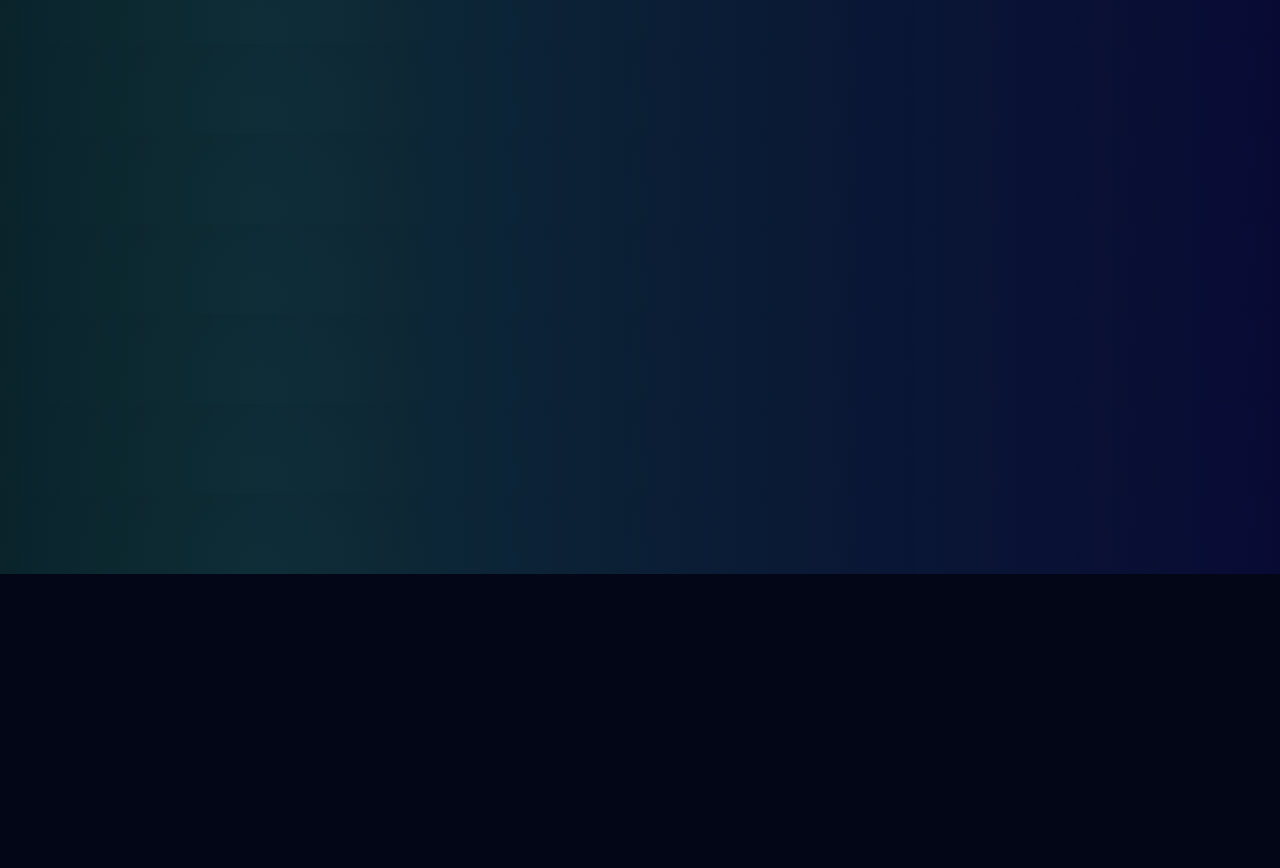
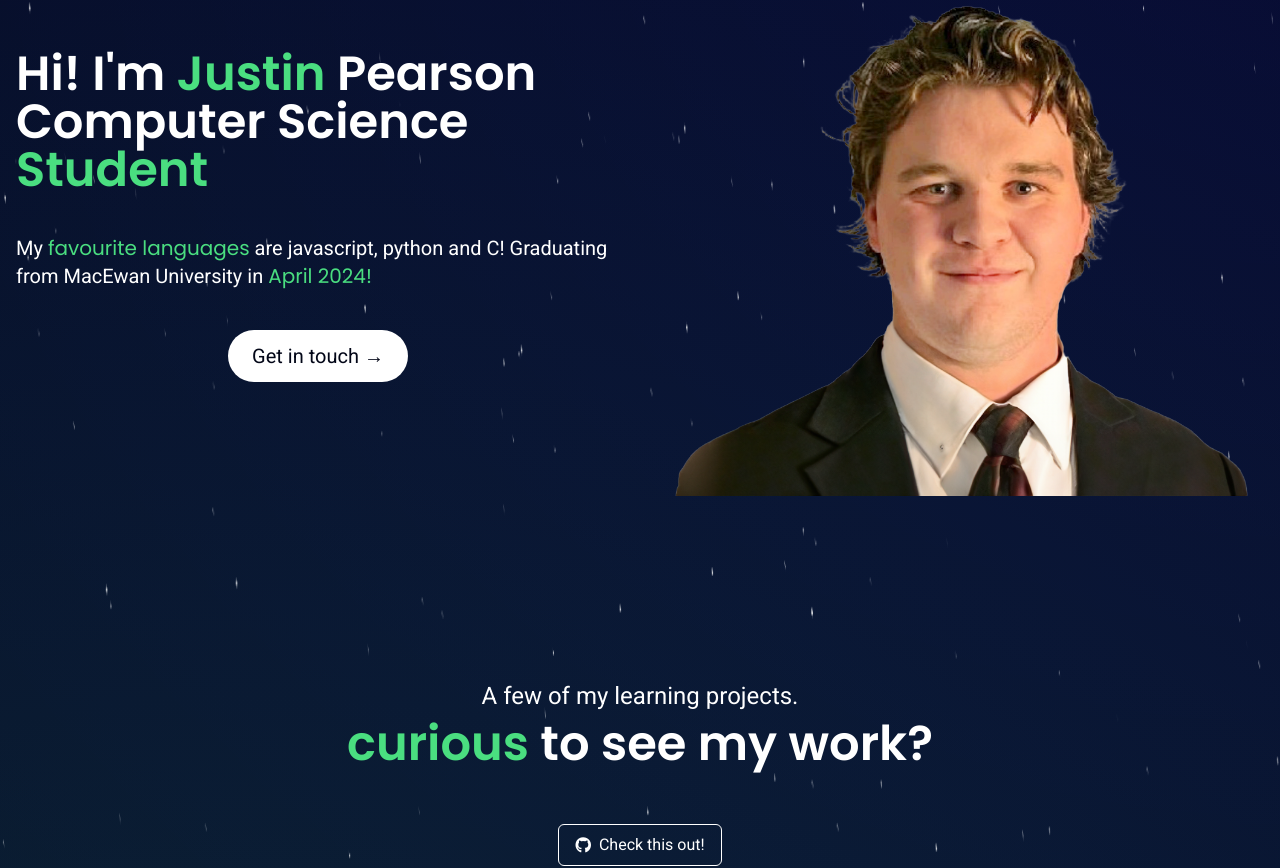
Before and after one commit to JP5252/Justin-Pearson-personal-pebsite, a SvelteKit app: page / in a window 1280 px wide. Shown: the part 226-1094 px from the top of the page. Before the commit the page ends 800 px from the top, so only its background shows below. Built offline with nearby package versions, Linux system fonts and the light colour scheme.

Commit message:
add header, intropage, step, about

```diff
--- /dev/null
+++ b/src/components/Main.svelte
@@ -0,0 +1,147 @@
+<script>
+  import Step from "./Step.svelte";
+
+  let steps = [
+    { name: "C Language Quiz", icon: "fa-solid fa-scroll", href: "" },
+    { name: "Jump Queen", icon: "fa-solid fa-gamepad", href: "" },
+  ];
+
+  let benefits = [
+    {
+      name: "A Passionate Learner",
+      description:
+        "I fell in love with coding after taking my first class in university. I love the aspect of continuously learning new things and the ability to be creative with my work. It all started with Python and now I have coded in tons of languages and learned new concepts such as OOP and Agile methodologies.",
+    },
+    {
+      name: "A Strong Problem Solver",
+      description:
+        "One of my favourite things to do is solve problems, and anyone who has ever attempted to code, knows how many problems you have got to solve. Whether its a layout not displaying how it should or a calculation going awry, I'm always willing to accept the challenge.",
+    },
+    {
+      name: "Team Player",
+      description:
+        "Growing up I played a number of team sports including football, lacrosse, basketball and rugby and I now coach football as well. From my time around all those sports I learned the importance teamwork. If everyone communicates effectively, is accountable for their own jobs, and trusts eachother, then the team will prosper and achieve their goals.",
+    },
+  ];
+</script>
+
+<main class="flex flex-col flex-1 p-4">
+  <section
+    id="introPage"
+    class="grid grid-cols-1 lg:grid-cols-2 gap-10 py-8
+			sm:py-14"
+  >
+    <div
+      class="flex flex-col lg:justify-center text-center lg:text-left
+					gap-6 md:gap-8 lg:gap-10"
+    >
+      <h2 class="font-semibold text-3xl sm:text-4xl md:text-5xl">
+        Hi! I'm <span class="poppins text-green-400">Justin</span>
+        Pearson <br /> Computer Science
+        <span class="poppins text-green-400">Student</span>
+      </h2>
+      <p class="text-base sm:text-lg md:text-xl">
+        My <span class="poppins text-green-400">favourite languages</span> are
+        javascript, python and C! Graduating from MacEwan University in
+        <span class="poppins text-green-400">April 2024!</span>
+      </p>
+      <a
+        class="greenshadow mx-auto lg:mr-auto text-base sm:text-lg md:text-xl
+      poppins relative overflow-hidden px-6 py-3 group rounded-full bg-white
+      text-slate-950"
+        href="www.linkedin.com/in/justin-pearson5252"
+        target="_blank"
+      >
+        <div
+          class="absolute top-0 right-full w-full h-full bg-green-400 opacity-20
+	    group-hover:translate-x-full z-0 duration-200"
+        />
+        <h4 class="relative z-9">Get in touch &rarr;</h4>
+      </a>
+    </div>
+    <div class="relative grid place-items-center">
+      <img
+        src={"images/profile.png"}
+        alt="Profile image"
+        class="object-cover
+		z-[2] max-h-[70vh]"
+      />
+    </div>
+  </section>
+
+  <section id="projects" class="py-20 lg:py-32 flex flex-col gap-24">
+    <div class="flex flex-col gap-2 text-center">
+      <h6 class="text-lg sm:text-xl md:text-2xl">
+        A few of my learning projects.
+      </h6>
+      <h3 class="font-semibold text-3xl sm:text-4xl md:text-5xl">
+        <span class="poppins text-green-400">curious</span> to see my work?
+      </h3>
+    </div>
+    <a
+      href="https://github.com/JP5252?tab=repositories"
+      target="_blank"
+      class="mx-auto px-4 py-2 rounded-md border
+	  border-solid border-white flex items-center gap-2 -mb-4 sm:-mb-0 -mt-10
+	  hover:border-green-700 duration-200"
+    >
+      <i class="fa-brands fa-github"></i>
+      <p>Check this out!</p>
+    </a>
+    <div class="grid grid-cols-1 lg:grid-cols-2 gap-12 lg:gap-10">
+      <Step step={steps[0]}>
+        <p>
+          The C language quiz that will test your knowledge on the C programming
+          language, this was my <strong class="text-green-400"
+            >first React app!</strong
+          >
+        </p>
+      </Step>
+      <Step step={steps[1]}>
+        <p>
+          <strong class="text-green-400">Jump Queen</strong> is a 2D game I am
+          currently working on in <strong class="text-green-400">Unity</strong> for
+          a class at school, taking inspiration from the game jump king!
+        </p>
+      </Step>
+    </div>
+  </section>
+
+  <section
+    id="about"
+    class="py-20 pt-10 lg:pt-16 flex flex-col gap-16 sm:gap-20
+  md:gap-24 relative"
+  >
+    <div
+      class="flex flex-col gap-2 text-center relative before:absolute
+  before:top-0 before:left-0 before:w-2/3 before:h-1.5 before:bg-green-700 after:absolute
+  after:bottom-0 after:right-0 after:w-2/3 after:h-1.5 after:bg-green-700 py-4"
+    >
+      <h6 class="text-lg sm:text-xl md:text-2xl">Want to know more?</h6>
+      <h3 class="font-semibold text-3xl sm:text-4xl md:text-5xl">
+        A bit <span class="poppins text-green-400">about</span> me.
+      </h3>
+    </div>
+    <p class="mx-auto poppins font-semiblod text-xl sm:text-2xl md:text-3xl">
+      I am...
+    </p>
+    <div class="flex flex-col gap-20 w-full mx-auto max-w-[800px]">
+      {#each benefits as benefit, index}
+        <div class="flex gap-6 sm:gap-8">
+          <p
+            class="poppins text-4xl sm:text-5xl md:text-6xl text-slate-500
+			font-semibold"
+          >
+            0{index + 1}
+          </p>
+          <div class="flex flex-col gap-6 sm:gap-8">
+            <h3 class="text-2xl sm:text-3xl md:text-4xl">
+              {benefit.name}
+            </h3>
+            <p>{benefit.description}</p>
+          </div>
+        </div>
+      {/each}
+    </div>
+  </section>
+</main>
--- /dev/null
+++ b/src/components/Step.svelte
@@ -0,0 +1,31 @@
+<script>
+  export let step;
+</script>
+
+<a
+  href={step.href}
+  target="_blank"
+  class="p-4 sm:p-6 md:p-8 flex flex-col gap-4
+rounded-lg border border-solid border-green-700 text-center group cursor-pointer
+hover:border-green-400 duration-200"
+>
+  <div
+    class="bg-slate-950 grid place-items-center px-4 text-5xl md:text-6xl -mt-10
+sm:-mt-12 md:-mt-14 lg:-mt-16 mx-auto duration-200"
+  >
+    <i class={step.icon} />
+  </div>
+  <h3 class="font-medium text-xl sm:text-2xl md:text-3xl">{step.name}</h3>
+  <slot />
+  <div class="flex-1 flex justify-between gap-4 items-center">
+    <div
+      class="ml-auto cursor-pointer hover:text-slate-950 duration-200
+    relative after:absolute after:top-0 after:h-0 after:right-full
+    after:bg-white after:w-full
+	after:h-full after:duration-200 hover:after:translate-x-full after:z-[-1]
+	overflow-hidden"
+    >
+      <p class="relative z-4">Go to &rarr;</p>
+    </div>
+  </div>
+</a>
```
